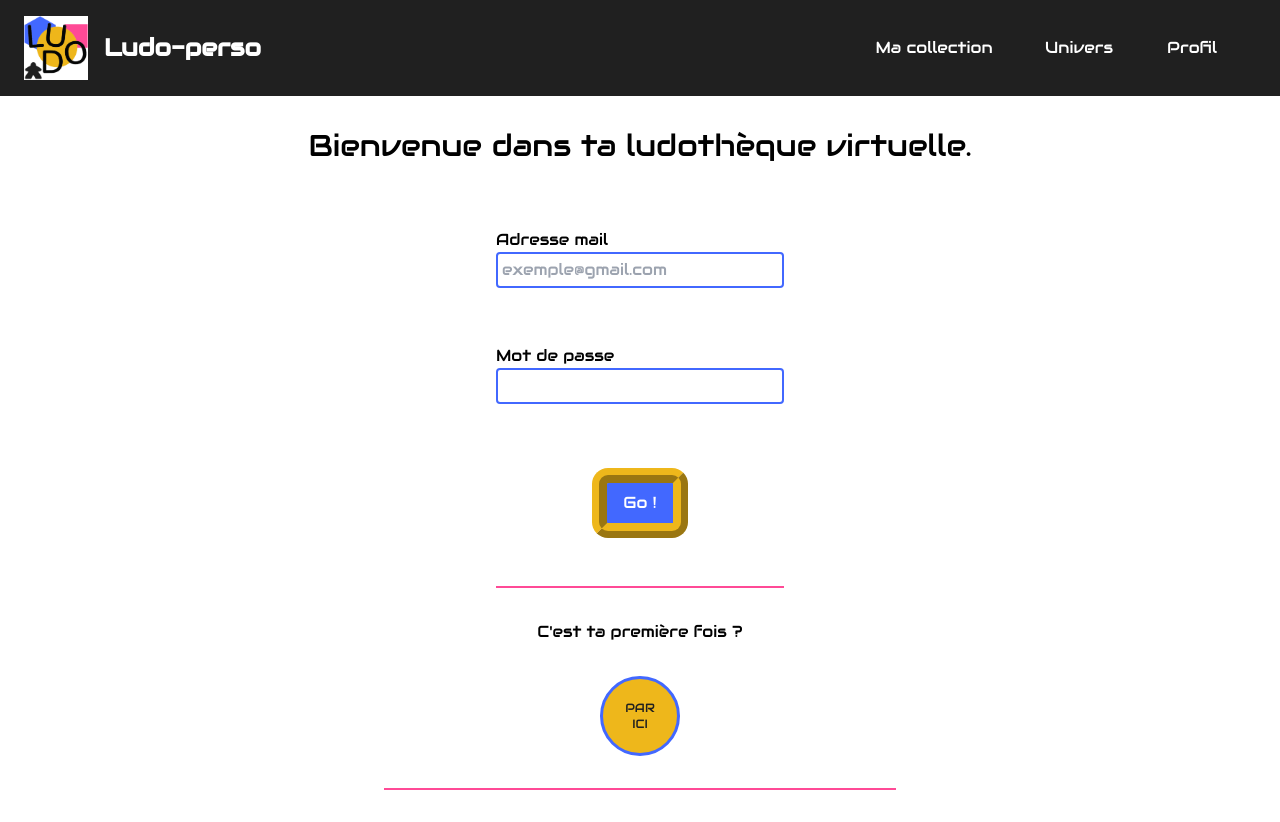
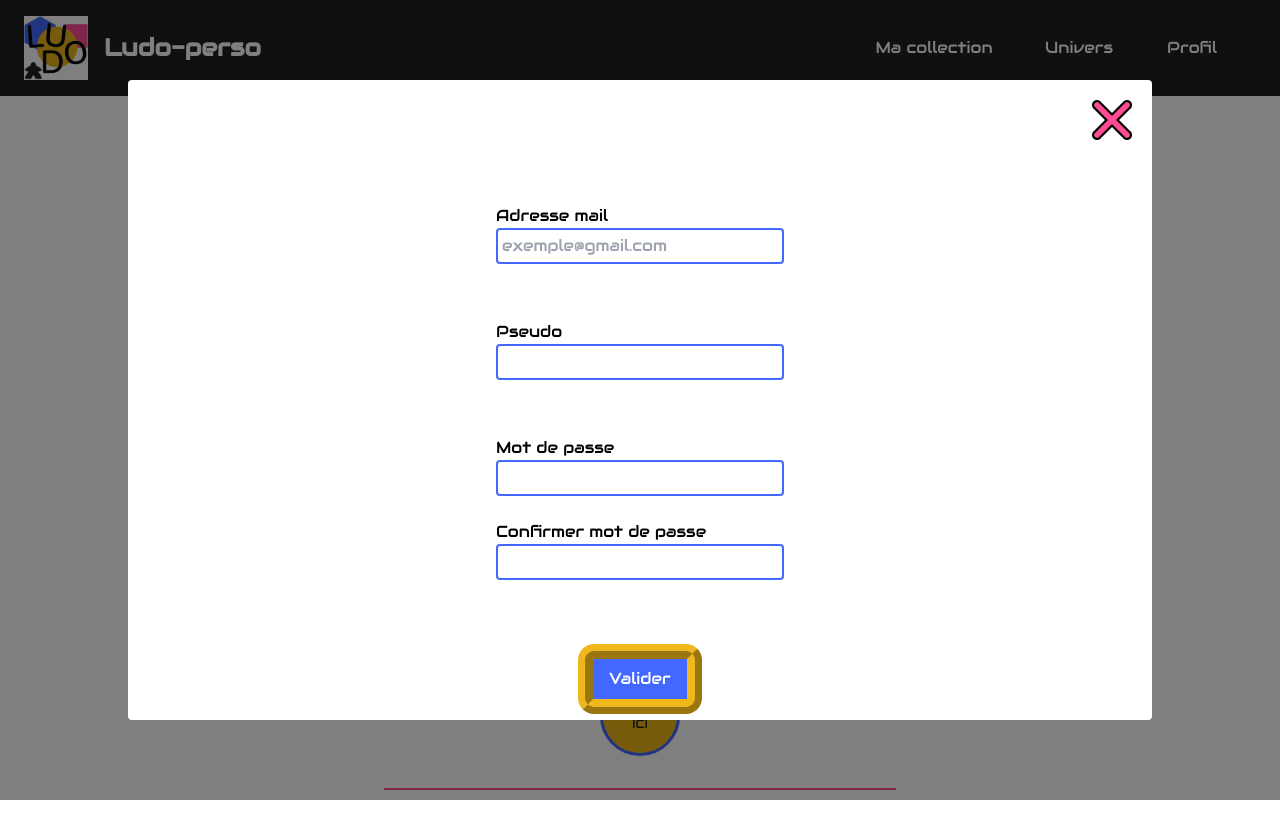
Before and after one commit to SbirLobo/ludo-perso, a React (Vite) app in the folder frontend/: page / in a window 1280 px wide. Both pictures are taken after a click on the button "PAR ICI". Built offline with nearby package versions, Linux system fonts and the light colour scheme; no server answers.

Commit message:
popup inscription OK

```diff
--- a/frontend/src/App.css
+++ b/frontend/src/App.css
@@ -46,4 +46,18 @@
   .active {
     transform: translate(0);
   }
+
+  .popupLayout {
+    position: fixed;
+    top: 0;
+    left: 0;
+    width: 100%;
+    height: 100%;
+    background-color: rgba(0, 0, 0, 0.5);
+    z-index: 999;
+    display: flex;
+    justify-content: center;
+    align-items: center;
+    border-radius: 0;
+  }
 }
--- /dev/null
+++ b/frontend/src/components/PopupInscription.jsx
@@ -0,0 +1,143 @@
+import PropTypes from "prop-types";
+import axios from "axios";
+import { useState } from "react";
+
+export default function PopupInscription({ hidden, setHidden }) {
+  const [pwd, setPwd] = useState("");
+  const [confirmPwd, setConfirmPwd] = useState("");
+  const [user, setUser] = useState({
+    userName: "",
+    email: "",
+    password: "",
+  });
+
+  function handleKeyDown(e) {
+    if (e.keyCode === 27) {
+      setHidden(!hidden);
+    }
+  }
+
+  function handleParentClick(e) {
+    if (e.target === e.currentTarget) {
+      setHidden(!hidden);
+    }
+  }
+  function handleClickCross() {
+    setHidden(!hidden);
+  }
+
+  const handleChangeInscription = (e) => {
+    if (e.target.name === "password") {
+      setPwd(e.target.value);
+    } else if (e.target.name === "confirmpassword") {
+      setConfirmPwd(e.target.value);
+    }
+    setUser({ ...user, [e.target.name]: e.target.value });
+  };
+
+  const handleSubmitInscription = (e) => {
+    const APINSCRIPTION = `${import.meta.env.VITE_BACKEND_URL}/inscription`;
+    e.preventDefault();
+    if (pwd === confirmPwd && user.userName !== "" && user.email !== "") {
+      const newUser = { ...user, password: pwd };
+      axios
+        .post(APINSCRIPTION, newUser, { withCredentials: true })
+        .then((res) => {
+          console.warn(res.data.message);
+          window.location.href = "/";
+        })
+        .catch((err) => console.error(err.response.data.message));
+    }
+  };
+
+  console.log(user);
+
+  return (
+    <div className={`${!hidden ? "hidden" : ""} flex`}>
+      <div
+        role="button"
+        tabIndex={0}
+        onKeyDown={handleKeyDown}
+        className="popupLayout bg-dark"
+        onClick={handleParentClick}
+      >
+        <div className="rounded bg-white h-[80%] w-[80%] p-5 cursor-default overflow-scroll">
+          <div className="flex flex-row-reverse">
+            <button type="button" onClick={handleClickCross}>
+              <img
+                className="w-10"
+                src="/assets/logo/cross.png"
+                alt="logo cross"
+              />
+            </button>
+          </div>
+          <div className="flex flex-col items-center">
+            <form
+              className="flex flex-col pt-16 gap-4 items-center"
+              onSubmit={handleSubmitInscription}
+            >
+              <div>
+                <label htmlFor="email">Adresse mail</label>
+                <br />
+                <input
+                  type="email"
+                  name="email"
+                  id="email-register"
+                  placeholder="exemple@gmail.com"
+                  required
+                  className="text-dark w-72 p-1 rounded border-2 border-blue"
+                  onChange={handleChangeInscription}
+                />
+              </div>
+              <br />
+              <div>
+                <label htmlFor="userName">Pseudo</label>
+                <br />
+                <input
+                  type="text"
+                  name="userName"
+                  id="userName"
+                  required
+                  className="text-dark w-72 p-1 rounded border-2 border-blue"
+                  onChange={handleChangeInscription}
+                />
+              </div>
+              <br />
+              <div>
+                <label htmlFor="password">Mot de passe</label>
+                <br />
+                <input
+                  type="password"
+                  name="password"
+                  required
+                  className="text-dark w-72 p-1 rounded border-2 border-blue"
+                  onChange={handleChangeInscription}
+                />
+                <br />
+                <br />
+                <label htmlFor="confirmpassword">Confirmer mot de passe</label>
+                <br />
+                <input
+                  type="password"
+                  name="confirmpassword"
+                  required
+                  className="text-dark w-72 p-1 rounded border-2 border-blue"
+                  onChange={handleChangeInscription}
+                />
+              </div>
+              <br />
+              <button type="submit" className="blueButton self-center mt-2">
+                Valider
+              </button>
+            </form>
+          </div>
+        </div>
+      </div>
+    </div>
+  );
+}
+
+PopupInscription.propTypes = {
+  hidden: PropTypes.bool.isRequired,
+  setHidden: PropTypes.func.isRequired,
+};
--- a/frontend/src/pages/Home.jsx
+++ b/frontend/src/pages/Home.jsx
@@ -1,12 +1,14 @@
 import axios from "axios";
 import { useLudo } from "../context/LudoContext";
 import { useNavigate } from "react-router-dom";
+import { useState } from "react";
+import PopupInscription from "../components/PopupInscription";
 
 export default function Home() {
   const navigate = useNavigate();
   const { user, setUser, setLoggedInUser } = useLudo();
+  const [hidden, setHidden] = useState(false);
   const APILOGIN = `${import.meta.env.VITE_BACKEND_URL}/login`;
-  // const APILOGOUT = `${import.meta.env.VITE_BACKEND_URL}/logout`;
 
   const handleChange = (e) => {
     setUser({ ...user, [e.target.name]: e.target.value });
@@ -27,13 +29,17 @@ export default function Home() {
       .catch((err) => console.error(err.response.data.message));
   };
 
+  const handleClickInscription = () => {
+    setHidden(!hidden);
+  };
+
   return (
     <>
       <h1 className="text-center pt-8 text-3xl">
         Bienvenue dans ta ludothèque virtuelle.
       </h1>
       <form
-        className={`flex flex-col pt-16 gap-4 items-center`}
+        className="flex flex-col pt-16 gap-4 items-center"
         onSubmit={handleSubmitLogIn}
       >
         <div className="">
@@ -45,7 +51,7 @@ export default function Home() {
             id="email-connection"
             placeholder="exemple@gmail.com"
             required
-            className="text-primary w-72 p-1 rounded border-2 border-blue"
+            className="text-dark w-72 p-1 rounded border-2 border-blue"
             onChange={handleChange}
           />
         </div>
@@ -57,7 +63,7 @@ export default function Home() {
             type="password"
             name="password"
             required
-            className="text-primary w-72 p-1 rounded border-2 border-blue"
+            className="text-dark w-72 p-1 rounded border-2 border-blue"
             onChange={handleChange}
           />
         </div>
@@ -69,11 +75,16 @@ export default function Home() {
       </form>
       <div className="flex flex-col items-center ">
         <p className="py-8">C&apos;est ta première fois ?</p>
-        <button type="button" className="pinkButton text-xs">
+        <button
+          type="button"
+          onClick={handleClickInscription}
+          className="pinkButton text-xs"
+        >
           PAR ICI
         </button>
         <hr className="border-[1.5px] my-8 border-pink w-1/2 max-72 text-center"></hr>
       </div>
+      <PopupInscription hidden={hidden} setHidden={setHidden} />
     </>
   );
 }
--- a/frontend/src/pages/Univers.jsx
+++ b/frontend/src/pages/Univers.jsx
@@ -91,7 +91,7 @@ export default function Univers() {
           alt="logo owned boardgame"
         />
       </div>
-      <div className="flex justify-between">
+      <div className="flex justify-between max-md:flex-wrap">
         <div className="flex py-8 gap-3 items-center">
           <p>Joueuse(s)</p>
           <select
```
